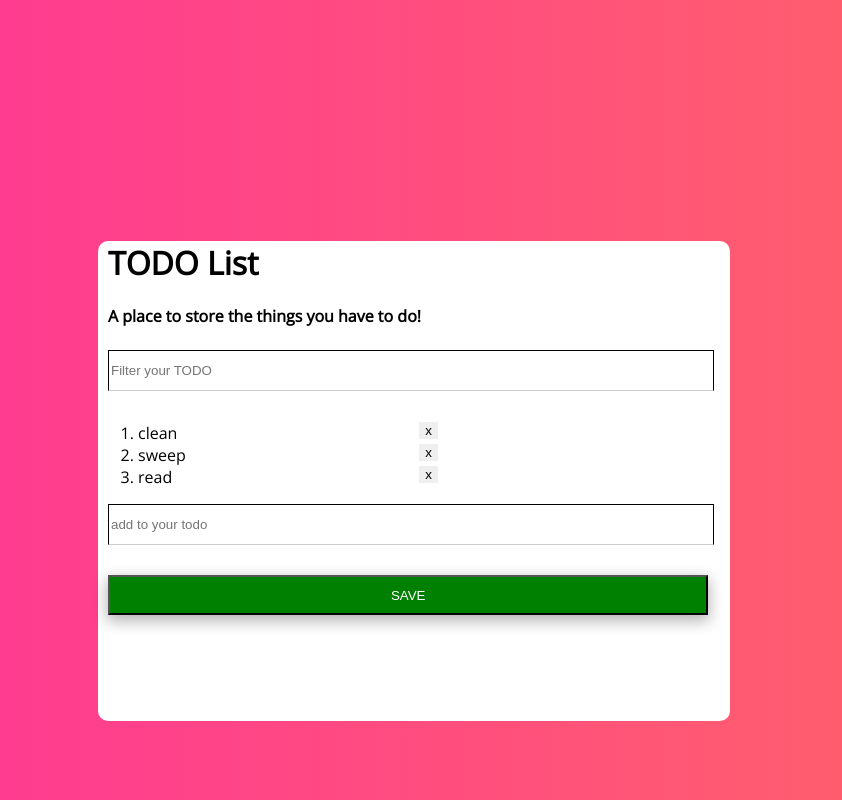
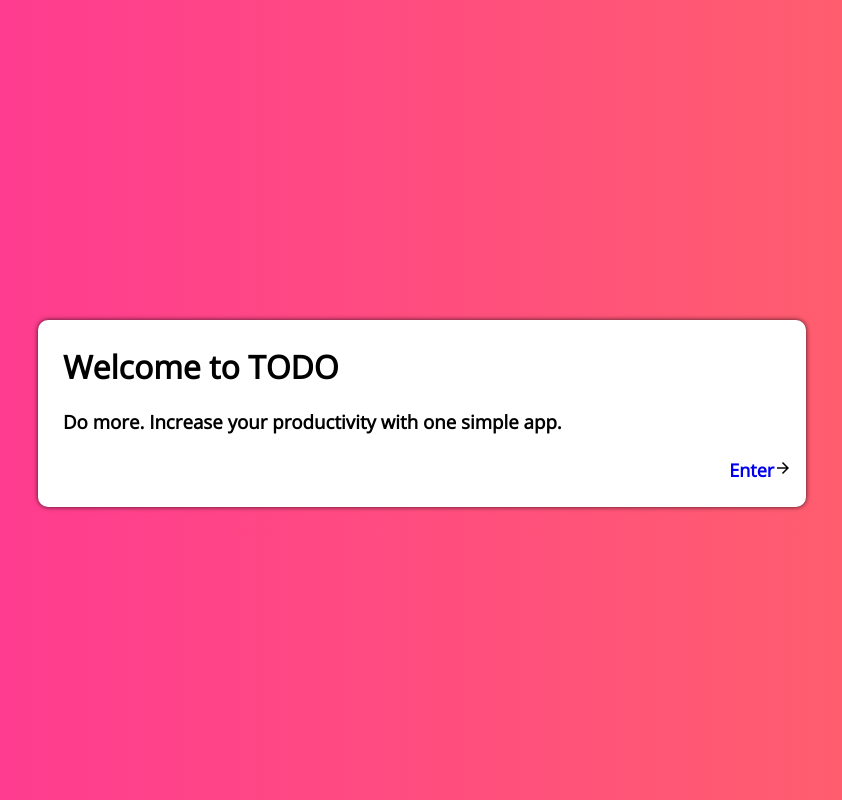
Before and after one commit to mnye7/AngularLabJS, a plain HTML site: page index.html in a window 1280 px wide. Shown: the whole page, without its empty margins (226-1068 px from the left). Drawn offline with nearby package versions, Linux system fonts and the light colour scheme; some packages are replaced by stand-ins of ours.

Commit message:
welcome page added along with routes

```diff
--- a/data-factory/data-factory.js
+++ b/data-factory/data-factory.js
@@ -1,7 +1,7 @@
 (function(){
   angular.module('app')
     .factory('DataFactory', function() {
-      var todos = ['clean', 'sweep', 'read'];
+      var todos = ['Clean', 'Sweep', 'Read'];
 
       return{
         setData: function(data){
--- a/index.css
+++ b/index.css
@@ -4,42 +4,43 @@ body {
 }
 
 h1{
-  margin-left: 10px;
-  margin-top: 50px;
+  margin-left: 25px;
+  margin-top: 21px;
 }
 
 h4{
-  margin-left: 10px;
+  margin-left: 25px;
 }
 
 li{
-  width: 300px;
+  width: 95%;
 }
 
-li:hover{
-  background-color: yellow;
+a{
+  text-decoration: none;
 }
 
 input{
   border: solid black 1px;
   margin-bottom: 15px;
   border-bottom: 1px solid #CCC;
-  width: 95%;
-  margin-left: 10px;
+  width: 92%;
+  margin-left: 25px;
   height: 37px;
 }
 
 .page-div {
   background-color: white;
-  width: 50%;
-  margin-left: 25%;
-  margin-top: 25%;
+  width: 50vw;
+  margin-left: 25vw;
+  margin-top: 25vh;
   flex-direction: column;
   justify-content: center;
   align-items: flex-start;
   border-radius: 10px;
   min-height:60vh;
   height: auto;
+  box-shadow: 0px 0px 5px 0px rgba(0,0,0,0.75);
 
 }
 
@@ -53,6 +54,9 @@ input{
   margin-bottom: 23px;
 }
 
+.form-back{
+  padding-top: 30px;
+}
 
 .add {
   background-color: #008000;
@@ -61,7 +65,55 @@ input{
   height: 40px;
   color: white;
   margin-bottom: 22px;
-  margin-left: 10px;
+  margin-left: 19px;
   margin-top: 15px;
 
 }
+
+/***
+Hover style
+***/
+
+
+li:hover{
+  background-color: yellow;
+}
+
+
+.close:hover{
+  background-color: yellow;
+}
+
+/***
+Welcome page styling
+***/
+
+
+.welcome-div{
+  background-color: white;
+  width: 60vw;
+  margin-left: 20vw;
+  margin-top: 25vw;
+  border-radius: 10px;
+  height: auto;
+  box-shadow: 0px 0px 5px 0px rgba(0,0,0,0.75);
+}
+
+.wlcm-h1{
+  margin-left: 25px;
+  padding-top: 25px;
+}
+
+.wlcm-h3{
+  margin-left: 25px;
+}
+
+.wlcm-enter{
+  margin-left: 90%;
+  padding-bottom: 25px;
+  font-size: 18px;
+}
+
+.material-icons.md-18 {
+  font-size: 18px;
+}
--- a/index.html
+++ b/index.html
@@ -6,20 +6,24 @@
   <meta http-equiv="X-UA-Compatible" content="ie=edge">
   <link rel="stylesheet" href="index.css">
   <link href="https://fonts.googleapis.com/css?family=Open+Sans" rel="stylesheet">
+  <link href="https://fonts.googleapis.com/icon?family=Material+Icons" rel="stylesheet">
   <title>Document</title>
 </head>
 <body>
 
 
-<task-form></task-form>
+<ng-view></ng-view>
+
 
 
   <script src="https://ajax.googleapis.com/ajax/libs/angularjs/1.6.10/angular.min.js"></script>
+  <script src="https://ajax.googleapis.com/ajax/libs/angularjs/1.6.10/angular-route.js"></script>
   <script src="index.js"></script>
   <script src="task-form/task-form.js"></script>
   <script src="task-list/task-list.js"></script>
   <script src="task-form/task-form.controller.js"></script>
   <script src="task-list/task-list.controller.js"></script>
   <script src="data-factory/data-factory.js"></script>
+  <script src="welcome-page/welcome-page.js"></script>
 </body>
 </html>
--- a/index.js
+++ b/index.js
@@ -1,6 +1,18 @@
 (function() {
 
-  angular.module('app', [])
+  angular.module('app', ['ngRoute'])
+    .config(function($routeProvider){
+      $routeProvider
+        .when('/', {
+          templateUrl: 'welcome-page/welcome-page.html'
+        })
+        .when('/app',{
+          template: '<task-form></task-form>'
+        })
+        .otherwise({
+          redirectTo: '/'
+        });
+    })
 
 
 
--- a/task-form/task-form-component.html
+++ b/task-form/task-form-component.html
@@ -3,7 +3,7 @@
 
 <div class="headers">
 
-
+  <h4 class="form-back"><a href="#!/"><i class="material-icons md-18">arrow_back</i>Go Back</a></h4>
   <h1>TODO List</h1>
   <h4>A place to store the things you have to do!</h4>
 
--- a/task-list/task-list.controller.js
+++ b/task-list/task-list.controller.js
@@ -5,6 +5,7 @@ angular.module('app')
 
         $ctrl.delete = function(index) {
             $ctrl.todos.splice(index, 1);
+            // DataFactory.setData($ctrl.todos);
         }
       });
     })();
--- /dev/null
+++ b/welcome-page/welcome-page.html
@@ -0,0 +1,8 @@
+<div class="welcome-div">
+
+
+  <h1 class="wlcm-h1">Welcome to TODO</h1>
+  <h3 class="wlcm-h3">Do more. Increase your productivity with one simple app.</h3>
+  <h4 class="wlcm-enter"><a href="#!/app">Enter</a><i class="material-icons md-18">arrow_forward</i></h4>
+
+</div>
--- /dev/null
+++ b/welcome-page/welcome-page.js
@@ -0,0 +1,8 @@
+(function() {
+  angular.module('app')
+    .component('welcomePage', {
+      templateUrl: 'welcome-page/welcome-page.html',
+
+
+    });
+})();
```
